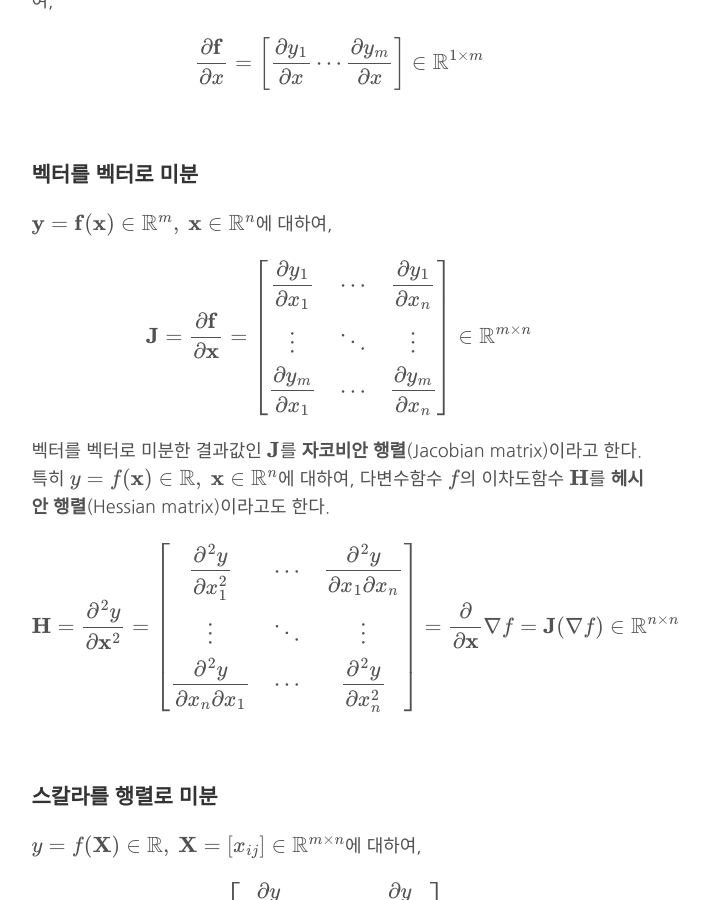
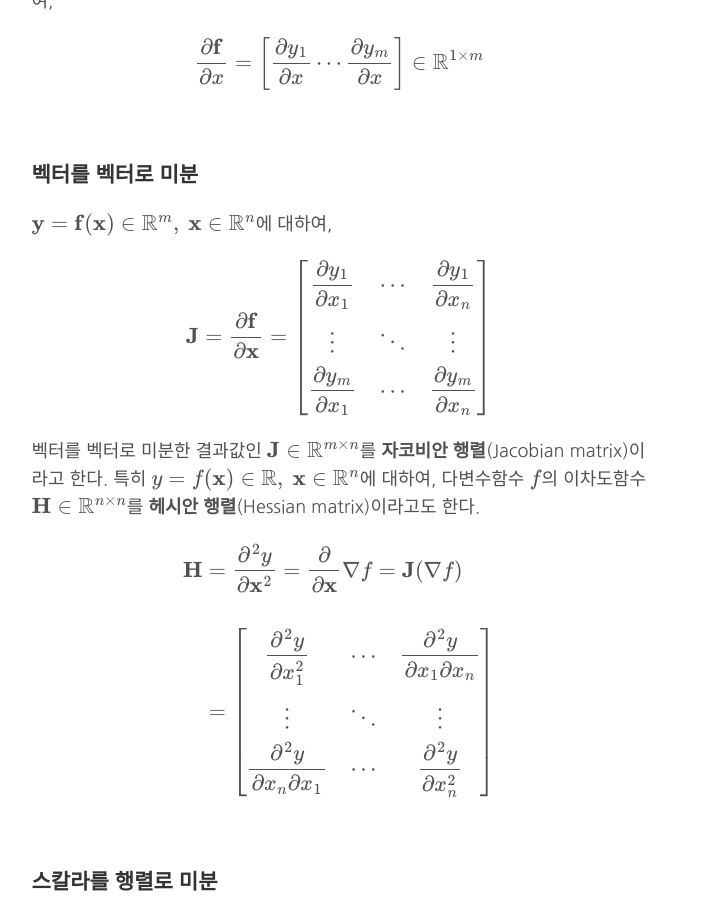
Before and after one commit to gem763/gem763.github.io, a Jekyll site: the page built from _posts/2017-08-23-linear-algebra-basic.md, in a window 1280 px wide and 900 px high, scrolled down 2799 px. Shown: the whole window, without its empty margins (301-1010 px from the left). Built offline with Jekyll 4.4.1, drawn with Linux system fonts in a browser that asks for light colours; formulas are drawn with MathJax 3; comment, search, counter and statistics services are not loaded.

Commit message:
Uploaded by https://stackedit.io/

```diff
--- a/_posts/2017-08-23-linear-algebra-basic.md
+++ b/_posts/2017-08-23-linear-algebra-basic.md
@@ -146,19 +146,23 @@ $$
 \dfrac{\partial y_1}{\partial x_1} & \cdots & \dfrac{\partial y_1}{\partial x_n} \\
 \vdots & \ddots & \vdots \\
 \dfrac{\partial y_m}{\partial x_1} & \cdots & \dfrac{\partial y_m}{\partial x_n}
-\end{bmatrix} \in \mathbb{R}^{m \times n}
+\end{bmatrix}
 $$
 
-벡터를 벡터로 미분한 결과값인 $\mathbf{J}$를 **자코비안 행렬**(Jacobian matrix)이라고 한다. 특히 $y = f(\mathbf{x}) \in \mathbb{R}, ~ \mathbf{x} \in \mathbb{R}^n$에 대하여, 다변수함수 $f$의 이차도함수 $\mathbf{H}$를 **헤시안 행렬**(Hessian matrix)이라고도 한다.
+벡터를 벡터로 미분한 결과값인 $\mathbf{J} \in \mathbb{R}^{m \times n}$를 **자코비안 행렬**(Jacobian matrix)이라고 한다. 특히 $y = f(\mathbf{x}) \in \mathbb{R}, ~ \mathbf{x} \in \mathbb{R}^n$에 대하여, 다변수함수 $f$의 이차도함수 $\mathbf{H} \in \mathbb{R}^{n \times n}$를 **헤시안 행렬**(Hessian matrix)이라고도 한다.
 
 
 $$
-\mathbf{H} = \frac{\partial^2 y}{\partial \mathbf{x}^2} =
-\begin{bmatrix}
+\begin{aligned}
+\mathbf{H}
+&= \frac{\partial^2 y}{\partial \mathbf{x}^2} =
+\frac{\partial}{\partial \mathbf{x}} \nabla f = \mathbf{J}(\nabla f) \\\\
+&= \begin{bmatrix}
 \dfrac{\partial^2 y}{\partial x_1^2} & \cdots & \dfrac{\partial^2 y}{\partial x_1 \partial x_n} \\
 \vdots & \ddots & \vdots \\
 \dfrac{\partial^2 y}{\partial x_n \partial x_1} & \cdots & \dfrac{\partial^2 y}{\partial x_n^2}
-\end{bmatrix} = \frac{\partial}{\partial \mathbf{x}} \nabla f = \mathbf{J}(\nabla f) \in \mathbb{R}^{n \times n}
+\end{bmatrix}
+\end{aligned}
 $$
 
 <br/>
```
